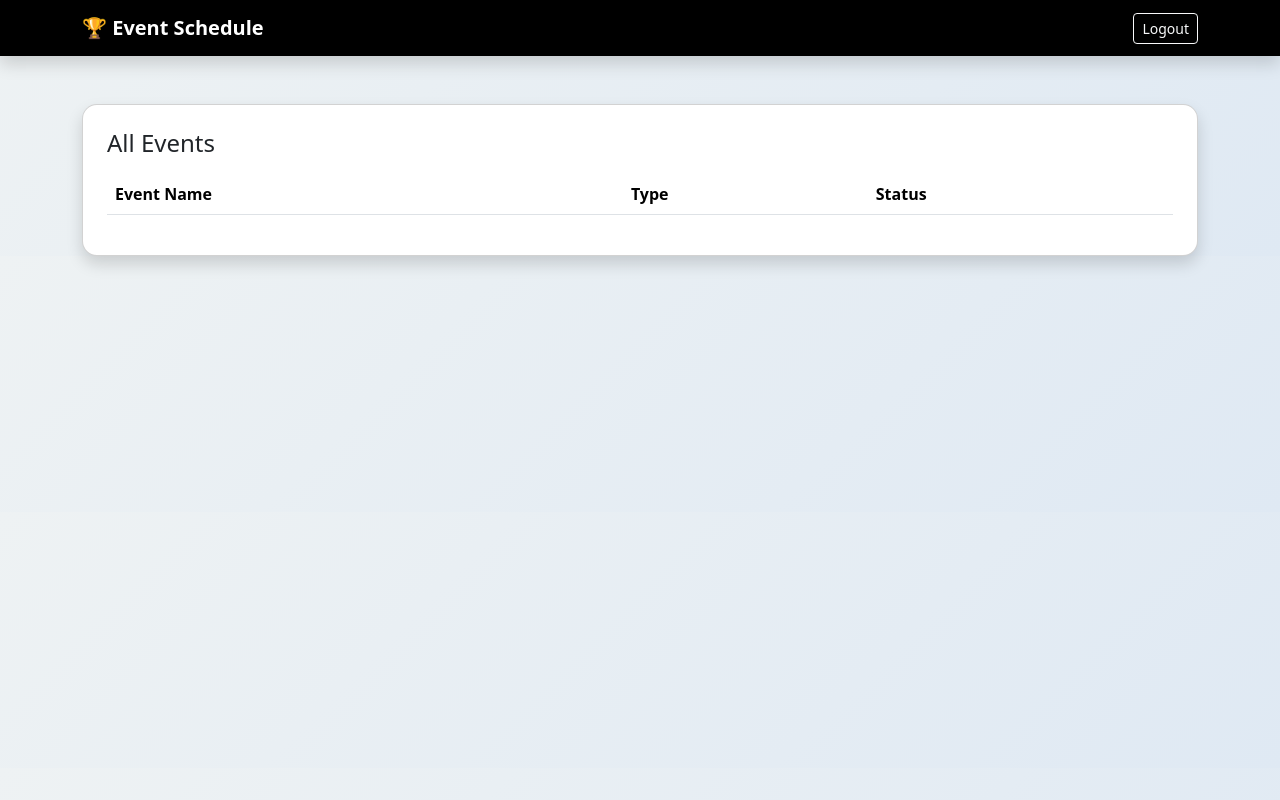
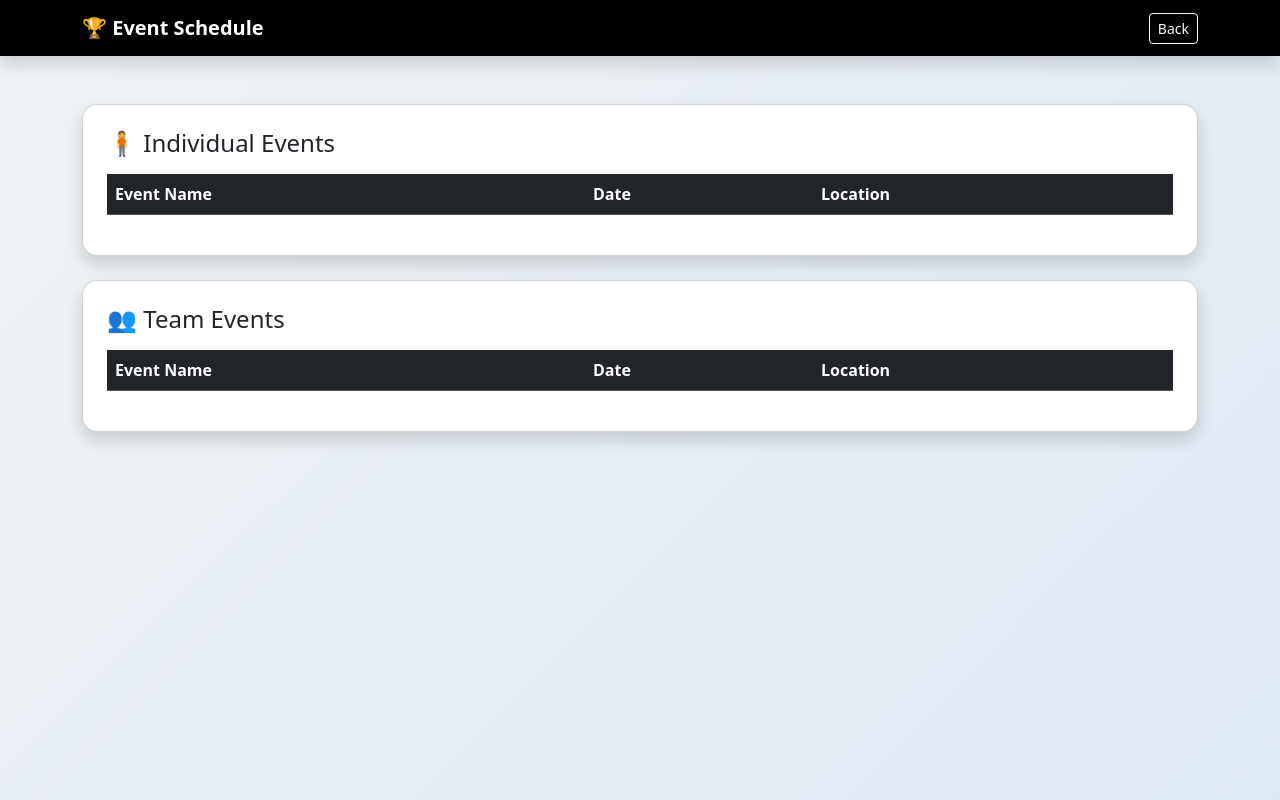
Before and after one commit to skzaid09/sports-portal-supabase, a Flask app: page /player/events in a window 1280 px wide. Run offline with Flask 3, Linux system fonts and the light colour scheme; data that the repository does not hold is empty.

Commit message:
update 4 card match view and 2 tables

```diff
--- a/backend/templates/player/events.html
+++ b/backend/templates/player/events.html
@@ -1,9 +1,11 @@
 <!DOCTYPE html>
-<html lang="en">
+<html>
+
 <head>
-<meta charset="UTF-8">
-<meta name="viewport" content="width=device-width, initial-scale=1.0">
+
 <title>Event Schedule</title>
+
+<meta name="viewport" content="width=device-width, initial-scale=1">
 
 <link href="https://cdn.jsdelivr.net/npm/bootstrap@5.3.2/dist/css/bootstrap.min.css" rel="stylesheet">
 
@@ -11,6 +13,7 @@
 
 body{
 background:linear-gradient(135deg,#eef2f3,#dfe9f3);
+min-height:100vh;
 }
 
 .navbar{
@@ -19,6 +22,7 @@ background:#000;
 
 .card{
 border-radius:15px;
+background:white;
 }
 
 </style>
@@ -34,30 +38,56 @@ border-radius:15px;
 🏆 Event Schedule
 </span>
 
-<a href="/" class="btn btn-outline-light btn-sm">
-Logout
+<a href="/player/register" class="btn btn-outline-light btn-sm">
+Back
 </a>
 
 </div>
 </nav>
 
+
 <div class="container mt-5">
+
+<!-- INDIVIDUAL EVENTS -->
+
+<div class="card shadow p-4 mb-4">
+
+<h4 class="mb-3">🧍 Individual Events</h4>
+
+<table class="table table-striped">
+
+<thead class="table-dark">
+<tr>
+<th>Event Name</th>
+<th>Date</th>
+<th>Location</th>
+</tr>
+</thead>
+
+<tbody id="individualTable"></tbody>
+
+</table>
+
+</div>
+
+
+<!-- TEAM EVENTS -->
 
 <div class="card shadow p-4">
 
-<h4 class="mb-3">All Events</h4>
+<h4 class="mb-3">👥 Team Events</h4>
 
 <table class="table table-striped">
 
-<thead>
+<thead class="table-dark">
 <tr>
 <th>Event Name</th>
-<th>Type</th>
-<th>Status</th>
+<th>Date</th>
+<th>Location</th>
 </tr>
 </thead>
 
-<tbody id="eventTable"></tbody>
+<tbody id="teamTable"></tbody>
 
 </table>
 
@@ -65,32 +95,52 @@ Logout
 
 </div>
 
+
 <script>
 
 async function loadEvents(){
 
-const res = await fetch("/player/api/events");
-const events = await res.json();
+const res = await fetch("/player/api/events")
 
-let rows="";
+const events = await res.json()
+
+let individualRows=""
+let teamRows=""
 
 events.forEach(e=>{
 
-rows+=`
+if(e.type === "Individual"){
+
+individualRows += `
 <tr>
 <td>${e.name}</td>
-<td>${e.type}</td>
-<td>${e.status}</td>
+<td>${e.date}</td>
+<td>${e.location}</td>
 </tr>
-`;
-
-});
-
-document.getElementById("eventTable").innerHTML=rows;
+`
 
 }
 
-loadEvents();
+if(e.type === "Team"){
+
+teamRows += `
+<tr>
+<td>${e.name}</td>
+<td>${e.date}</td>
+<td>${e.location}</td>
+</tr>
+`
+
+}
+
+})
+
+document.getElementById("individualTable").innerHTML = individualRows
+document.getElementById("teamTable").innerHTML = teamRows
+
+}
+
+loadEvents()
 
 </script>
 
```
Also changed, not shown: backend/templates/player/matches.html (renamed from backend/templates/matches.html, +6 -4 lines).
